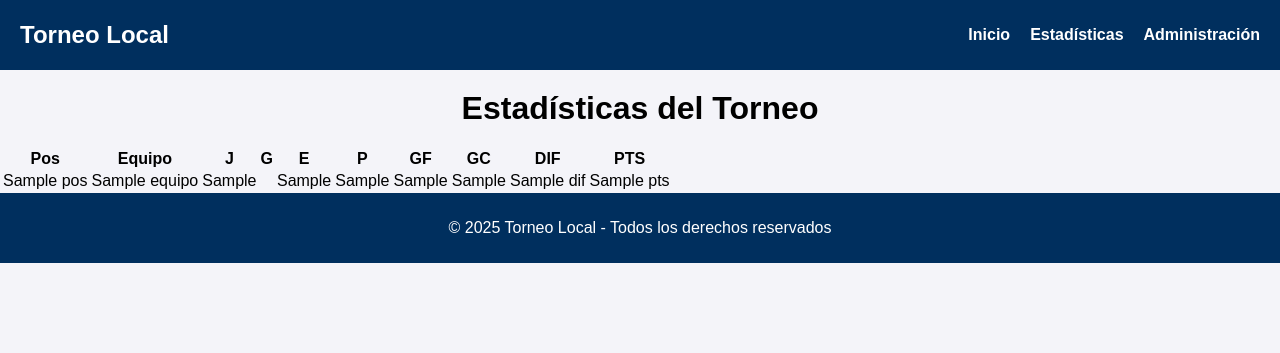
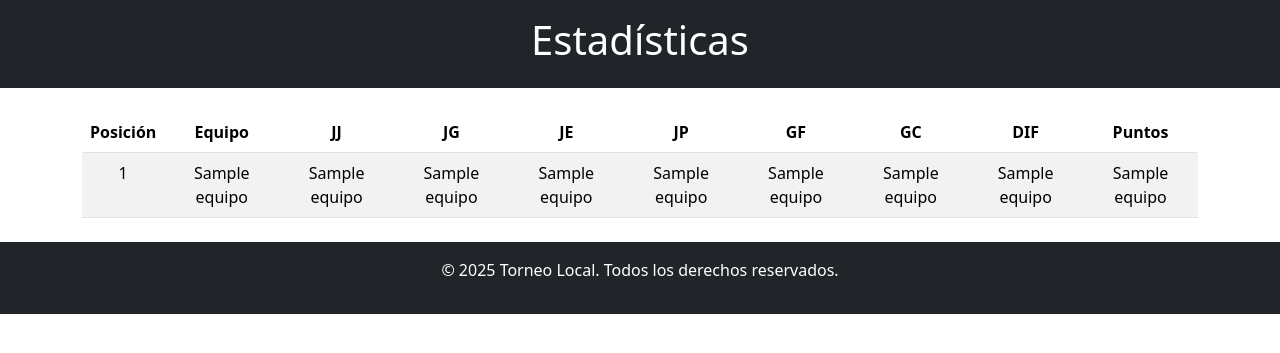
Before and after one commit to geras90101/torneo-local, a Flask app: template templates/estadisticas.html in a window 1280 px wide. Shown: the top 353 px of the page. Run offline with Flask 3, Linux system fonts and the light colour scheme; the template is opened without the code that fills it: most values are stand-ins (such as "Sample title", 1, 10 or a date in 2020).

Commit message:
Actualizado para usar la tabla equipos2

```diff
--- a/app.py
+++ b/app.py
@@ -13,20 +13,35 @@ def get_db_connection():
 def index():
     return render_template('index.html')
 
+# Ruta para la página de estadísticas
 @app.route('/estadisticas')
 def estadisticas():
-    conn = get_db_connection()
-    equipos = conn.execute('SELECT * FROM equipos').fetchall()
-    conn.close()
+    # Actualizar consulta para usar la tabla "equipos2"
+    cursor = conn.cursor()
+    cursor.execute("SELECT * FROM equipos2 ORDER BY puntos DESC")
+    equipos = cursor.fetchall()
+    cursor.close()
+
     return render_template('estadisticas.html', equipos=equipos)
 
+# Ruta para agregar un equipo
 @app.route('/admin', methods=['GET', 'POST'])
 def admin():
     if request.method == 'POST':
-        # Lógica para registrar equipos o partidos
-        pass
+        # Obtener el nombre del equipo del formulario
+        nombre_equipo = request.form['nombre']
+        if nombre_equipo:
+            # Insertar un nuevo equipo en la tabla "equipos2"
+            cursor = conn.cursor()
+            cursor.execute("""
+                INSERT INTO equipos2 (nombre, juegos_jugados, juegos_ganados, juegos_empatados, juegos_perdidos, goles_a_favor, goles_en_contra, diferencia_goles, puntos)
+                VALUES (?, 0, 0, 0, 0, 0, 0, 0, 0)
+            """, (nombre_equipo,))
+            conn.commit()
+            cursor.close()
+
     return render_template('admin.html')
 
 if __name__ == "__main__":
-    port = int(os.environ.get("PORT", 5000))  # Usa el puerto asignado por Render
+    port = int(os.environ.get("PORT", 5000))  # Render asignará dinámicamente el puerto
     app.run(host="0.0.0.0", port=port)
--- a/static/css/styles.css
+++ b/static/css/styles.css
@@ -62,3 +62,32 @@ footer {
     background-color: #002F5E;
     color: white;
 }
+
+body {
+    font-family: Arial, sans-serif;
+    background-color: #f8f9fa;
+}
+
+header {
+    background: linear-gradient(to right, #003366, #0066cc);
+}
+
+footer {
+    background: #003366;
+}
+
+h1, h2 {
+    color: #ffffff;
+}
+
+nav a.nav-link {
+    color: #ffffff !important;
+}
+
+nav a.nav-link:hover {
+    color: #ffd700 !important;
+}
+
+.table {
+    margin-top: 20px;
+}
--- a/templates/estadisticas.html
+++ b/templates/estadisticas.html
@@ -1,37 +1,52 @@
-{% extends "base.html" %}
-{% block title %}Estadísticas{% endblock %}
-{% block content %}
-<h1>Estadísticas del Torneo</h1>
-<table class="tabla-estadisticas">
-    <thead>
+<!DOCTYPE html>
+<html lang="es">
+<head>
+    <meta charset="UTF-8">
+    <meta name="viewport" content="width=device-width, initial-scale=1.0">
+    <title>Estadísticas</title>
+    <link href="https://cdn.jsdelivr.net/npm/bootstrap@5.3.0-alpha3/dist/css/bootstrap.min.css" rel="stylesheet">
+    <link rel="stylesheet" href="/static/style.css">
+</head>
+<body>
+    <header class="bg-dark text-white text-center py-3">
+        <h1>Estadísticas</h1>
+    </header>
+    <main class="container my-4">
+        <table class="table table-striped table-hover text-center">
+            <thead class="bg-primary text-white">
                 <tr>
-            <th>Pos</th>
+                    <th>Posición</th>
                     <th>Equipo</th>
-            <th>J</th>
-            <th>G</th>
-            <th>E</th>
-            <th>P</th>
+                    <th>JJ</th>
+                    <th>JG</th>
+                    <th>JE</th>
+                    <th>JP</th>
                     <th>GF</th>
                     <th>GC</th>
                     <th>DIF</th>
-            <th>PTS</th>
+                    <th>Puntos</th>
                 </tr>
             </thead>
             <tbody>
                 {% for equipo in equipos %}
                 <tr>
-            <td>{{ equipo.pos }}</td>
-            <td>{{ equipo.nombre }}</td>
-            <td>{{ equipo.j }}</td>
-            <td>{{ equipo.g }}</td>
-            <td>{{ equipo.e }}</td>
-            <td>{{ equipo.p }}</td>
-            <td>{{ equipo.gf }}</td>
-            <td>{{ equipo.gc }}</td>
-            <td>{{ equipo.dif }}</td>
-            <td>{{ equipo.pts }}</td>
+                    <td>{{ loop.index }}</td>
+                    <td>{{ equipo[1] }}</td>
+                    <td>{{ equipo[2] }}</td>
+                    <td>{{ equipo[3] }}</td>
+                    <td>{{ equipo[4] }}</td>
+                    <td>{{ equipo[5] }}</td>
+                    <td>{{ equipo[6] }}</td>
+                    <td>{{ equipo[7] }}</td>
+                    <td>{{ equipo[8] }}</td>
+                    <td>{{ equipo[9] }}</td>
                 </tr>
                 {% endfor %}
             </tbody>
         </table>
-{% endblock %}
+    </main>
+    <footer class="bg-dark text-white text-center py-3">
+        <p>&copy; 2025 Torneo Local. Todos los derechos reservados.</p>
+    </footer>
+</body>
+</html>
```
Also changed, not shown: templates/admin.html (+27 -24 lines), templates/index.html (+30 -18 lines), 1 other file. Lines whose indentation alone changed are shown as unchanged.
